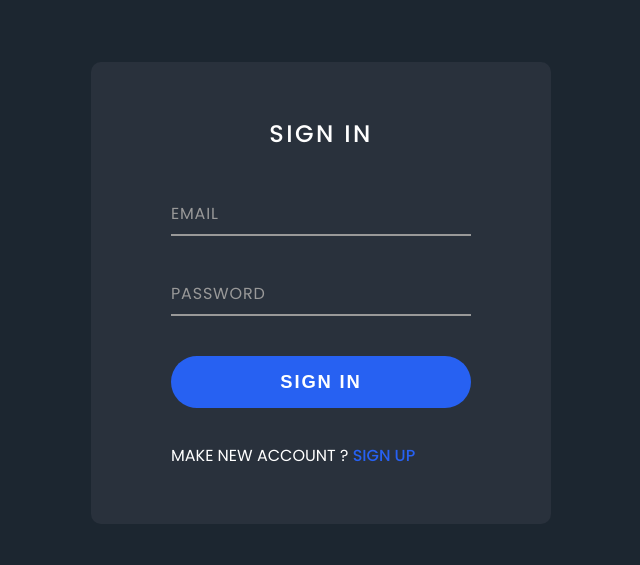
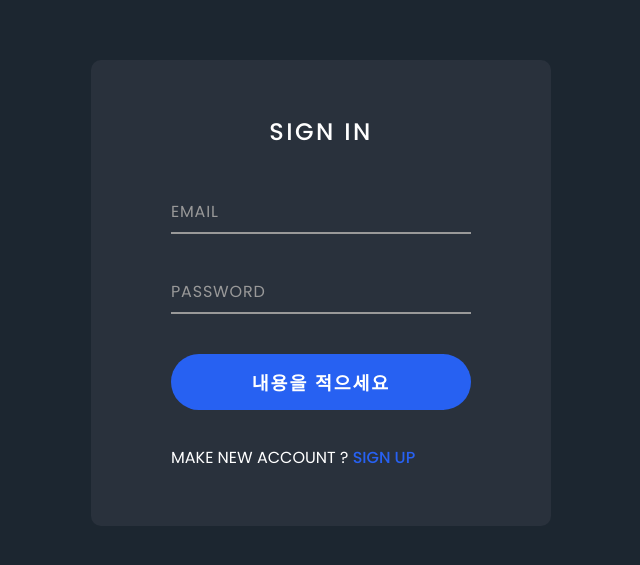
Before and after one commit to OneMoreBottlee/wanted-pre-onboarding-frontend, a React (Create React App) app: page /signin in a window 1280 px wide. Shown: the part 107-672 px from the top of the page, without its empty margins (319-959 px from the left). Built offline with nearby package versions, Linux system fonts and the light colour scheme.

Commit message:
style: 버튼 디자인 수정

```diff
--- a/src/pages/signinPage.tsx
+++ b/src/pages/signinPage.tsx
@@ -58,7 +58,7 @@ export default function SignInPage() {
                 <div className="inputBox">
                     {validate
                         ? <button data-testid="signup-button">Sign In</button>
-                        : <button disabled data-testid="signin-button">Sign In</button>}
+                        : <button disabled data-testid="signin-button" style={{cursor: "default"}}>내용을 적으세요</button>}
                 </div>
                 <p>Make New Account ? <span onClick={() => navigate('/signup')}>Sign Up</span></p>
             </form>
--- a/src/pages/singupPage.tsx
+++ b/src/pages/singupPage.tsx
@@ -55,8 +55,8 @@ export default function SignUpPage() {
                 </div>
                 <div className="inputBox">
                     {validate
-                        ? <button data-testid="signup-button">Sign</button>
-                        : <button disabled data-testid="signup-button">Sign</button>}
+                        ? <button data-testid="signup-button">Sign Up</button>
+                        : <button disabled data-testid="signup-button" style={{cursor: "default"}}>내용을 적으세요</button>}
                 </div>
                 <p>Already have an account ? <span onClick={() => navigate('/signin')}>Sign In</span></p>
             </form>
```
